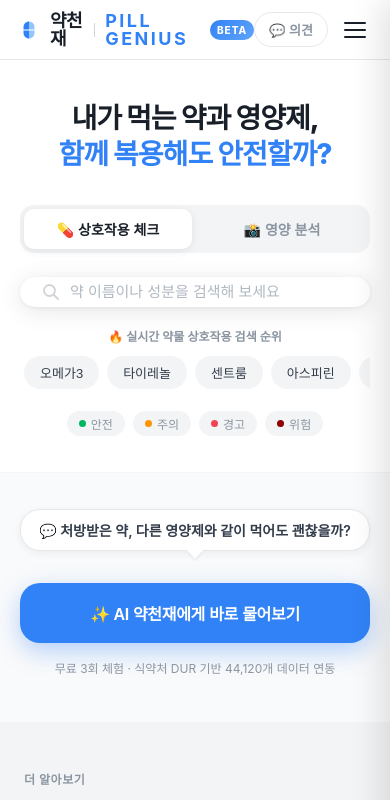
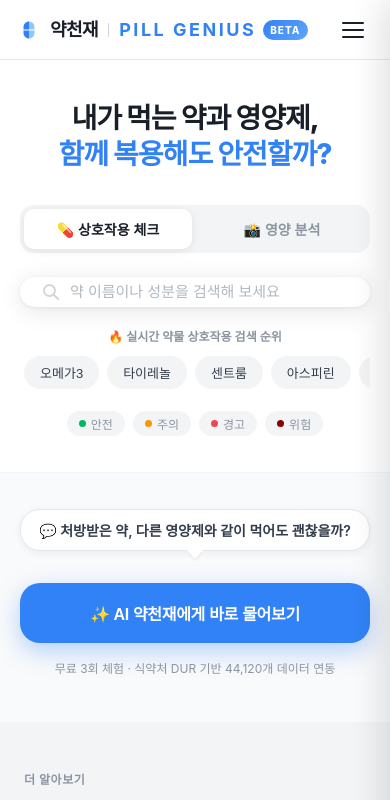
Before and after one commit to betokilab/pillgenius, a website: page public/index.html in a window 390 px wide. Shown: the top 800 px of the page. Drawn offline with Linux system fonts and the light colour scheme; no server answers; a web font is replaced by a local one.

Commit message:
[auto] index.html 업데이트

```diff
--- a/public/index.html
+++ b/public/index.html
@@ -1196,7 +1196,7 @@ footer {
   .nav-links { display: none; }
   nav { padding: 0 16px; }
   #navAuthBtn { display: none; }
-  #navFeedbackBtn { display: none; }
+  #navFeedbackBtn { display: none !important; }
   .track-a { padding: 40px 20px 36px; }
   .track-a__headline { font-size: 28px; }
   .search-input-wrap input { font-size: 15px; }
```
